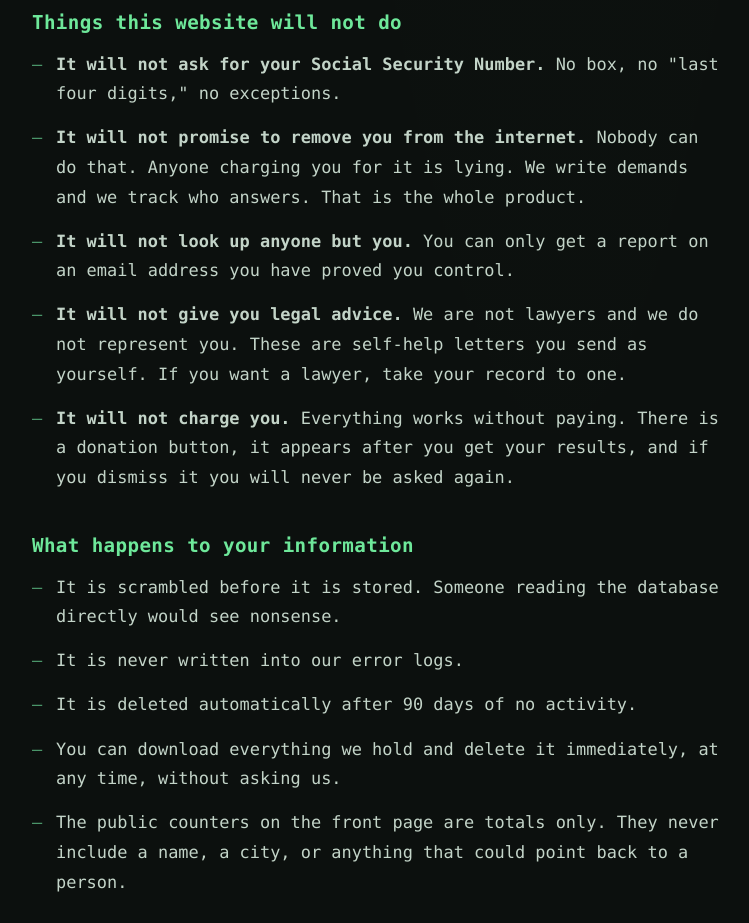
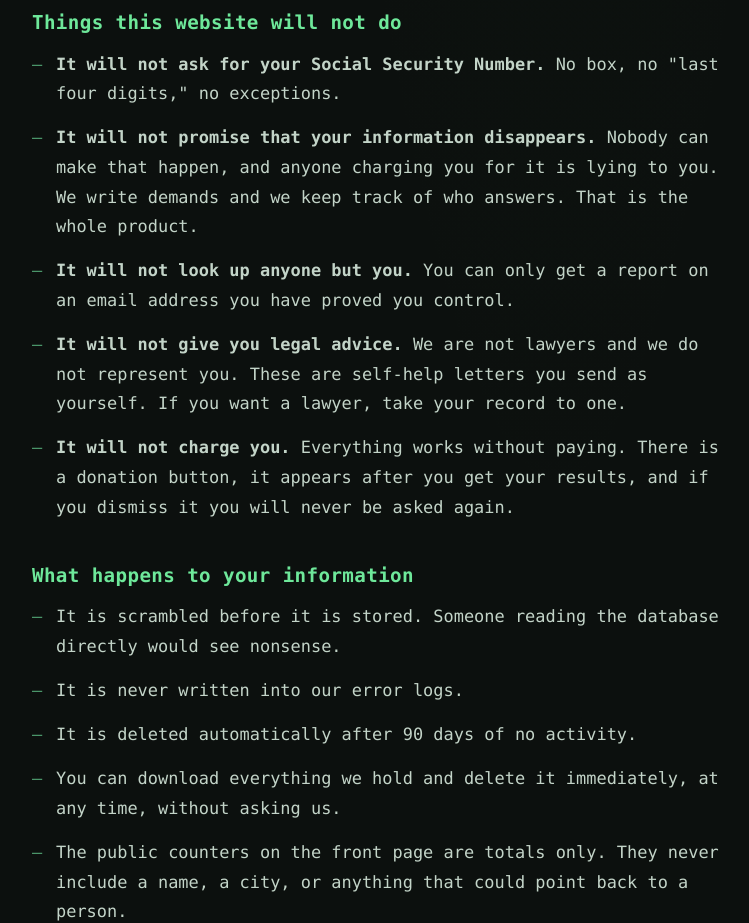
Before and after one commit to grantdozier/consent-archaeology, a plain HTML site: page docs/how-it-works.html in a window 1280 px wide. Shown: the part 6480-7403 px from the top of the page, without its empty margins (84-833 px from the left). Drawn offline with Linux system fonts and the light colour scheme; no server answers.

Commit message:
Reword an R2 disclaimer that tripped its own guard
The plain-English page said 'It will not promise to remove you from
the internet' — a disclaimer, but the CI grep matches the phrase, not
the intent, and cannot distinguish a promise from its negation.

Rewording is the right fix here rather than weakening the check. The
guard's job is to be blunt; a check with carve-outs for 'legitimate'
uses of banned marketing language is a check that eventually lets the
real thing through.

Co-Authored-By: Claude Fable 5 <noreply@anthropic.com>
Claude-Session: https://claude.ai/code/session_01SAKrPUptJ6LqZueonDwgbS

```diff
--- a/docs/how-it-works.html
+++ b/docs/how-it-works.html
@@ -247,9 +247,9 @@
       <li><strong>It will not ask for your Social Security Number.</strong> No box, no
       "last four digits," no exceptions.</li>
 
-      <li><strong>It will not promise to remove you from the internet.</strong> Nobody
-      can do that. Anyone charging you for it is lying. We write demands and we track
-      who answers. That is the whole product.</li>
+      <li><strong>It will not promise that your information disappears.</strong> Nobody
+      can make that happen, and anyone charging you for it is lying to you. We write
+      demands and we keep track of who answers. That is the whole product.</li>
 
       <li><strong>It will not look up anyone but you.</strong> You can only get a report
       on an email address you have proved you control.</li>
```
